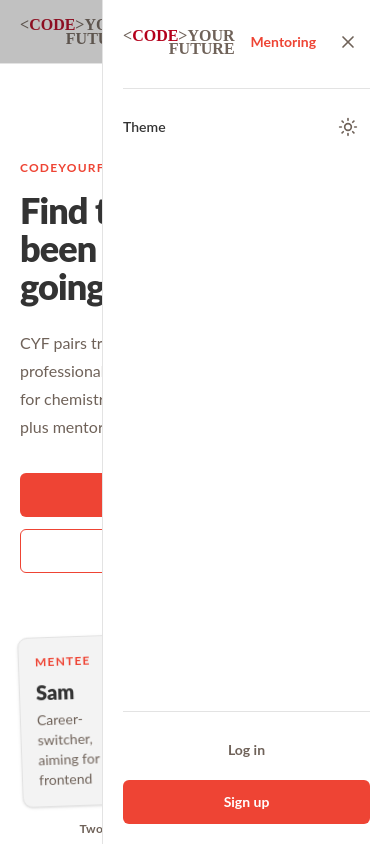
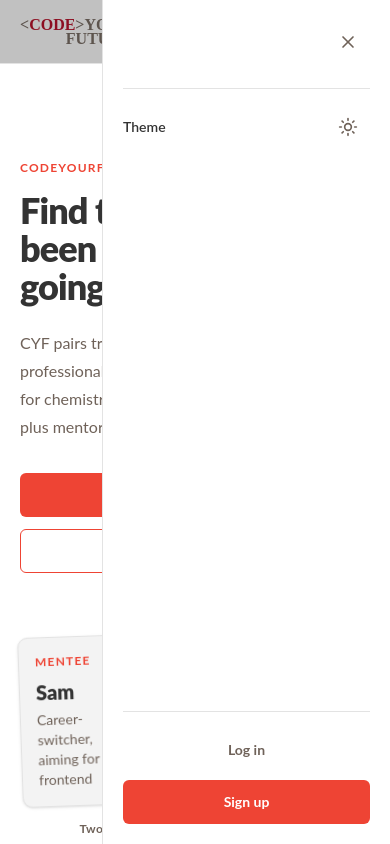
Before and after one commit to Zobeir-Rigi/Career-Mentors-Matching, a React (Vite) app in the folder client/: page / in a window 390 px wide. Both pictures are taken after a click on the button "Open navigation". Shown: the top 844 px of the page. Built offline with nearby package versions, Linux system fonts and the light colour scheme; no server answers.

Commit message:
fix: mobile drawer logo removed

```diff
--- a/client/src/components/Header.tsx
+++ b/client/src/components/Header.tsx
@@ -130,9 +130,7 @@
             className="fixed right-0 top-0 z-50 flex h-dvh w-72 flex-col border-l border-line bg-bg p-5"
             aria-label="Mobile navigation"
           >
-            <div className="flex items-center justify-between">
-              <Logo />
-
+            <div className="text-right">
               <Button
                 variant="quiet"
                 className="shrink-0 px-3"
```
